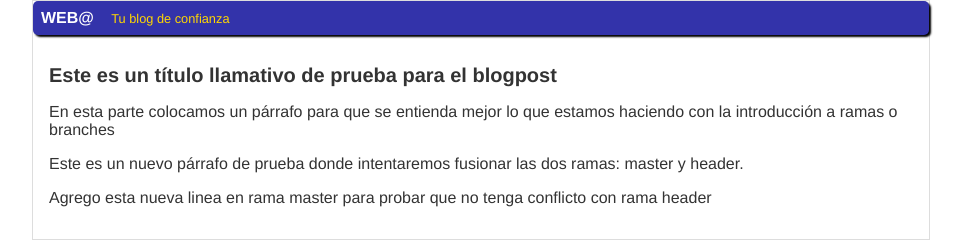
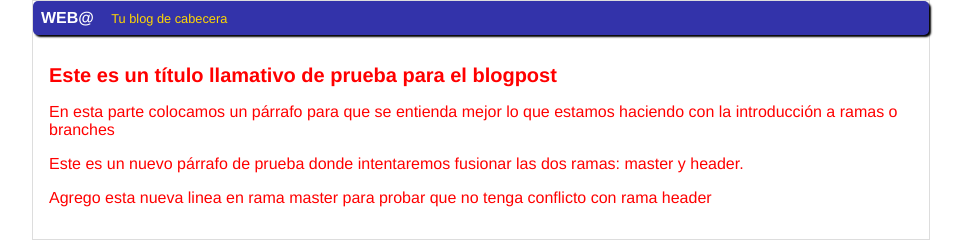
Before and after one commit to edisonavila/hiperblog, a plain HTML site: page index.html in a window 1280 px wide. Shown: the whole page, without its empty margins (159-1123 px from the left). Drawn offline with Linux system fonts and the light colour scheme.

Commit message:
modifique header y color texto

```diff
--- a/index.html
+++ b/index.html
@@ -10,7 +10,7 @@
     <div id="container">
         <div id="header">
             WEB@
-            <span id="tagline"> Tu blog de confianza</span>
+            <span id="tagline"> Tu blog de cabecera</span>
         </div>
         <div id="post">
             <h1>Este es un título llamativo de prueba para el blogpost</h1>
--- a/styles.css
+++ b/styles.css
@@ -1,5 +1,5 @@
 body{
-    color: #333;
+    color: red;
     text-align: center;
     font-family: 'Franklin Gothic Medium', 'Arial Narrow', Arial, sans-serif;
     font-size: 16px;
```
